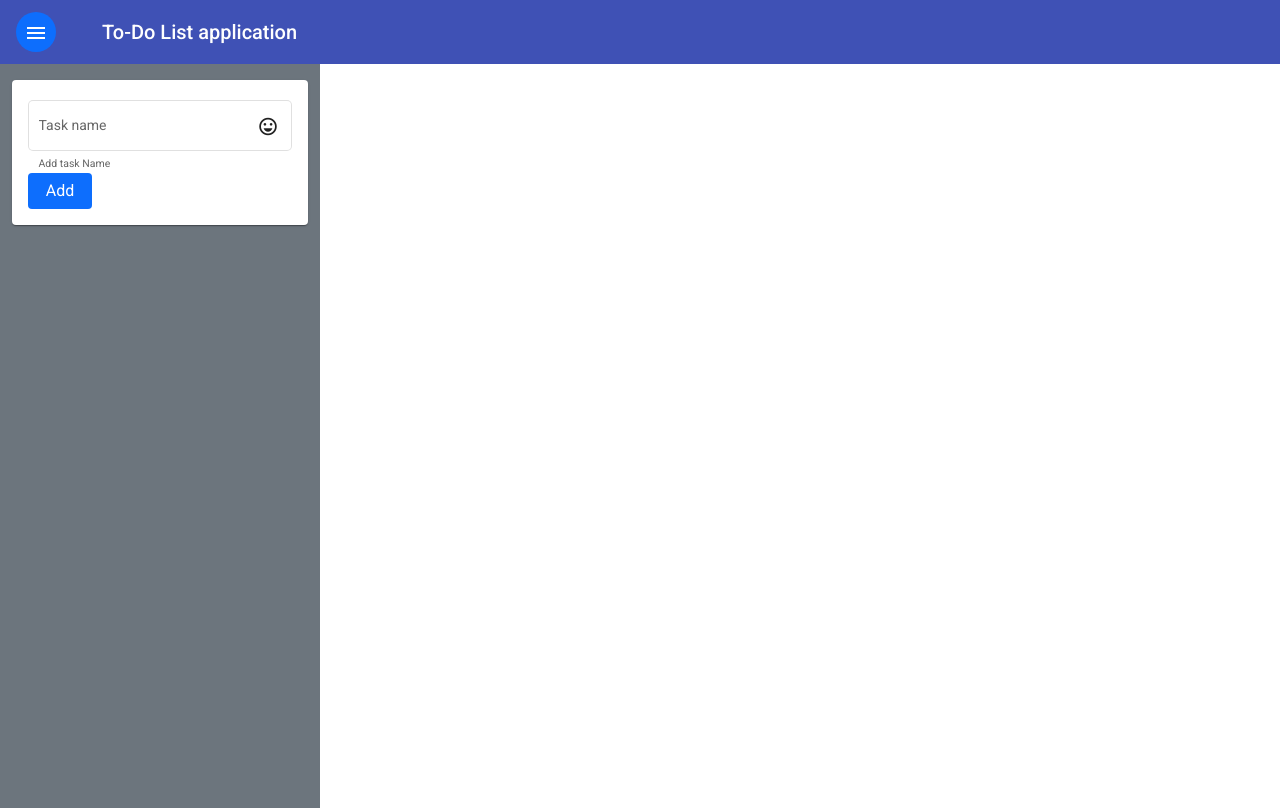
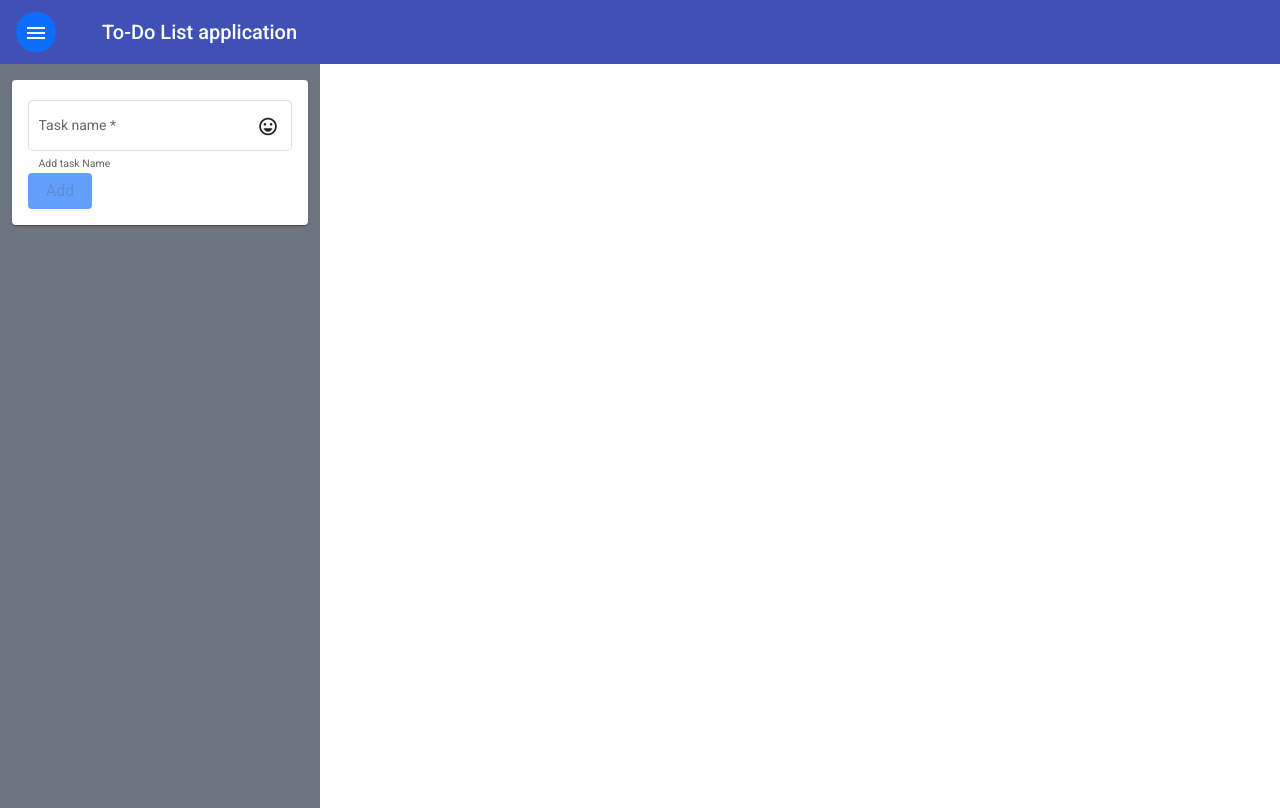
Before and after one commit to Ibrogidi/todo-list, an Angular app: page / in a window 1280 px wide. Built offline with nearby package versions, Linux system fonts and the light colour scheme.

Commit message:
dragdropmodule added

```diff
--- a/src/app/app.module.ts
+++ b/src/app/app.module.ts
@@ -7,6 +7,7 @@ import {MatFormFieldModule} from '@angular/material/form-field';
 import {MatInputModule} from '@angular/material/input';
 import { MatButtonModule} from '@angular/material/button'
 import { ReactiveFormsModule } from '@angular/forms';
+import {DragDropModule} from '@angular/cdk/drag-drop';
 
 import { AppRoutingModule } from './app-routing.module';
 import { AppComponent } from './app.component';
@@ -32,7 +33,8 @@ import { NgbModule } from '@ng-bootstrap/ng-bootstrap';
     MatFormFieldModule,
     MatInputModule,
     MatButtonModule,
-    ReactiveFormsModule
+    ReactiveFormsModule,
+    DragDropModule
   ],
   providers: [],
   bootstrap: [AppComponent]
--- a/src/app/todo/todo.component.html
+++ b/src/app/todo/todo.component.html
@@ -7,11 +7,11 @@
                     <form [formGroup]="todoForm">
                         <mat-form-field appearance="outline">
                             <mat-label>Task name</mat-label>
-                            <input matInput placeholder="Placeholder">
+                            <input formControlName="item" matInput placeholder="Placeholder">
                             <mat-icon matSuffix>sentiment_very_satisfied</mat-icon>
                             <mat-hint>Add task Name</mat-hint>
                           </mat-form-field>
-                       <button class="btn btn-primary" mat-button>Add</button>
+                       <button class="btn btn-primary" mat-button [disabled]="todoForm.invalid">Add</button>
                     </form>
 
                 </mat-card>
--- a/src/app/todo/todo.component.ts
+++ b/src/app/todo/todo.component.ts
@@ -7,6 +7,9 @@ import { FormGroup, FormBuilder, Validators } from '@angular/forms';
 })
 export class TodoComponent implements OnInit {
   todoForm !: FormGroup;
+  tasks: any [] = [];
+  inprogress: any[] = [];
+  done: any[] =[];
   constructor(private fb:FormBuilder) { }
 
   ngOnInit(): void {
```
